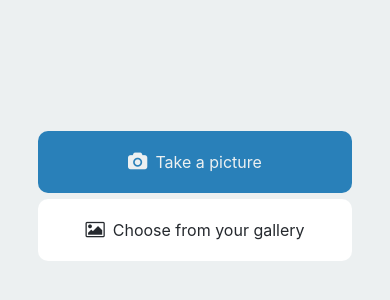
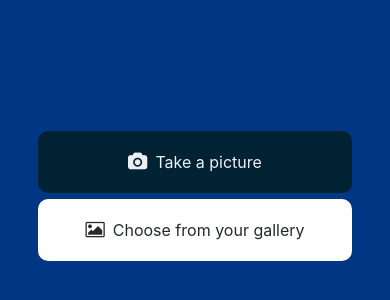
Before and after one commit to twocaum/prantos-mobile, a React Native app: screen / in a window 390 px wide. Shown: the part 226-526 px from the top of the page. Built offline with nearby package versions, Linux system fonts and the light colour scheme.

Commit message:
minor design changes

```diff
--- a/App.js
+++ b/App.js
@@ -13,7 +13,7 @@ export default function App() {
 const styles = StyleSheet.create({
   container: {
     flex: 1,
-    backgroundColor: '#ECF0F1',
+    backgroundColor: '#013684',
     alignItems: 'center',
     justifyContent: 'center',
   },
--- a/components/CameraPreview.js
+++ b/components/CameraPreview.js
@@ -42,7 +42,7 @@ export default function CameraPreview({photo, retakePicture}) {
                 <Text
                   style={{
                     color: '#fff',
-                    fontSize: 20
+                    fontSize: 15
                   }}
                 >
                   Retake Photo
@@ -60,10 +60,10 @@ export default function CameraPreview({photo, retakePicture}) {
                 <Text
                   style={{
                     color: '#fff',
-                    fontSize: 20
+                    fontSize: 15
                   }}
                 >
-                  Save
+                  Save & Convert
                 </Text>
               </TouchableOpacity>
             </View>
--- a/components/ImageLoader.js
+++ b/components/ImageLoader.js
@@ -38,7 +38,7 @@ export default function ImageLoader() {
         <View>
             <View style={[styles.buttonContainer]}>
                 <Pressable
-                    style={[styles.button, { backgroundColor: "#2980B9" }]}
+                    style={[styles.button, { backgroundColor: "#012233" }]}
                     onPress={__startCamera}
                 >
                     <FontAwesome
```
